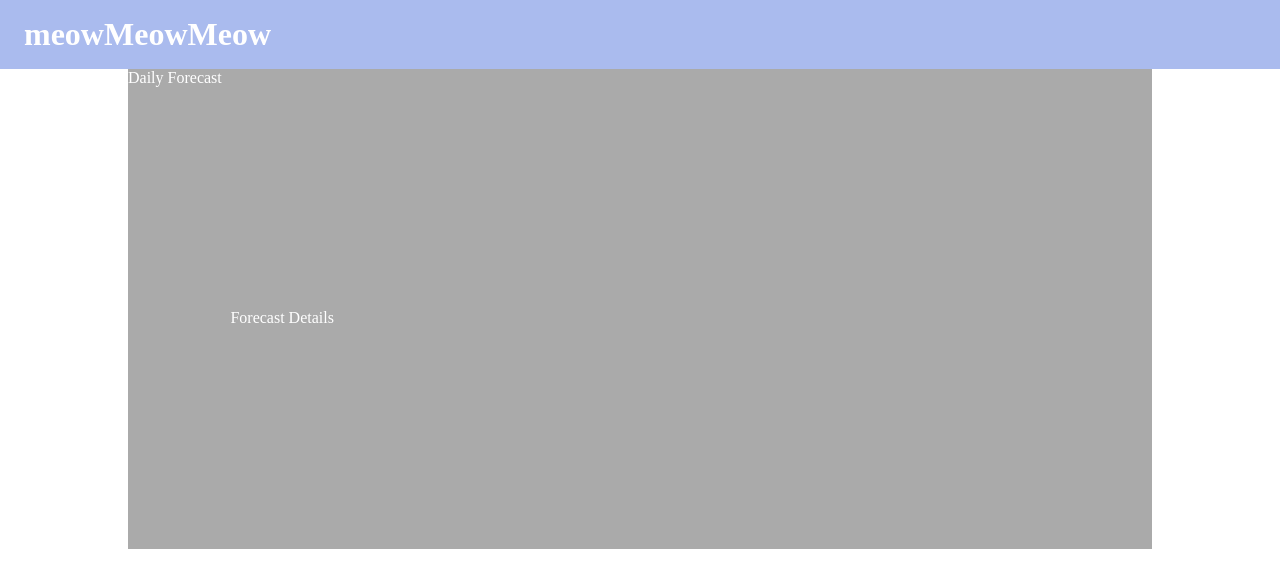
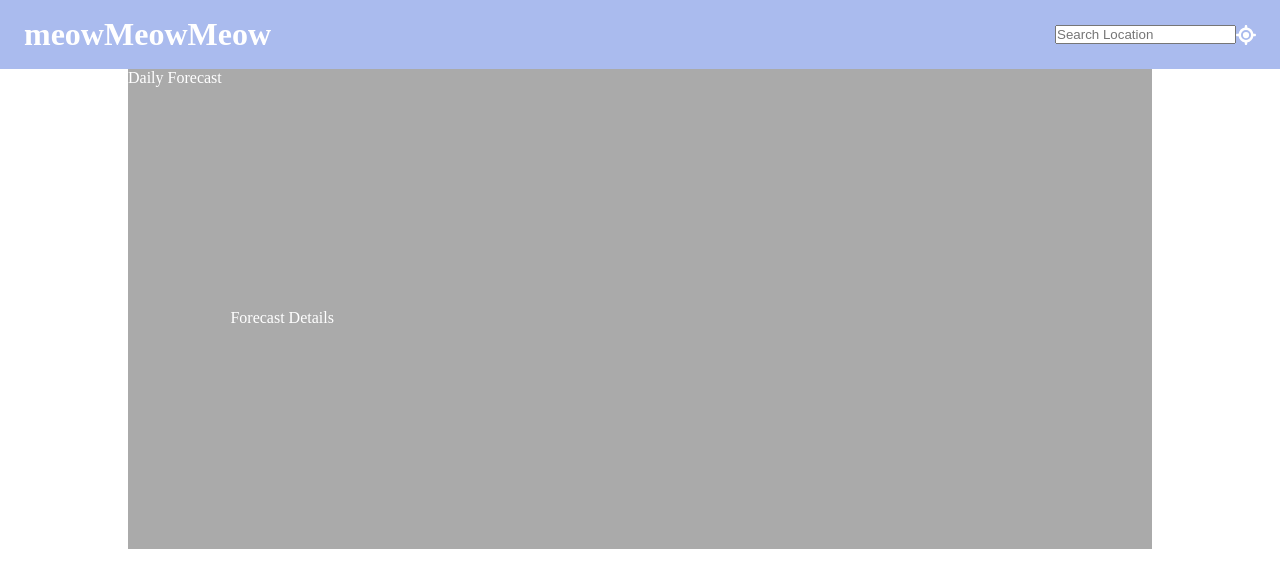
Before and after one commit to srirachy/neonweather, a React (Create React App) app: page / in a window 1280 px wide. Shown: the top 588 px of the page. Built offline with nearby package versions, Linux system fonts and the light colour scheme; no server answers.

Commit message:
feat(search bar) add code for search form, use event key to submit form, add fa icon to setup for user location

```diff
--- a/package.json
+++ b/package.json
@@ -3,6 +3,9 @@
   "version": "0.1.0",
   "private": true,
   "dependencies": {
+    "@fortawesome/fontawesome-svg-core": "^6.1.1",
+    "@fortawesome/free-solid-svg-icons": "^6.1.1",
+    "@fortawesome/react-fontawesome": "^0.1.18",
     "@testing-library/jest-dom": "^5.16.4",
     "@testing-library/react": "^13.2.0",
     "@testing-library/user-event": "^13.5.0",
--- a/src/components/Search.jsx
+++ b/src/components/Search.jsx
@@ -1,8 +1,25 @@
 import React, { useState, useEffect, useContext } from 'react';
+import styled from 'styled-components';
+import { FontAwesomeIcon } from '@fortawesome/react-fontawesome';
+import { faLocationCrosshairs } from '@fortawesome/free-solid-svg-icons';
 import { getLocation } from '../services/API';
 import LocationContext from '../utils/LocationContext';
 
-const Search = () => {
+const FormWrapper = styled.div`
+  display: flex;
+  flex-direction: row;
+`;
+
+const StyledFontAwesomeIcon = styled(FontAwesomeIcon)`
+  color: #ffffff;
+  font-size: 20px;
+  &:hover {
+    cursor: pointer;
+  }
+`;
+
+function Search() {
+  const [newLoc, setNewLoc] = useState('');
   const { curLoc, setCurLoc, setLat, setLng } =
     useContext(LocationContext);
   // call getLocation to set lat and lng values
@@ -10,10 +27,7 @@ const Search = () => {
     const getLatLon = async () => {
       if (curLoc) {
         const loc = await getLocation(curLoc);
-        // console.log(loc);
         if (loc.status === 'OK') {
-          // console.log(loc.results[0].geometry.location.lat);
-          // console.log(loc.results[0].geometry.location.lng);
           setLat(loc.results[0].geometry.location.lat);
           setLng(loc.results[0].geometry.location.lng);
         } else {
@@ -23,6 +37,56 @@ const Search = () => {
     };
     getLatLon();
   }, [curLoc, setLat, setLng]);
-};
+
+  // declare formSubmit before useEffect below
+  const formSubmit = (e) => {
+    e.preventDefault();
+    setCurLoc(newLoc);
+    setNewLoc('');
+  };
+
+  // handle enter event key
+  useEffect(() => {
+    const keyDownHandler = (event) => {
+      if (event.key === 'Enter') {
+        event.preventDefault();
+
+        formSubmit(event);
+      }
+    };
+
+    document.addEventListener('keydown', keyDownHandler);
+
+    return () => {
+      document.removeEventListener('keydown', keyDownHandler);
+    };
+  });
+
+  const renderForm = () => {
+    const formElmts = [];
+
+    formElmts.push(
+      <form id="search">
+        <label htmlFor="search" onSubmit={formSubmit}>
+          <input
+            placeholder="Search Location"
+            className="searchInput"
+            type="text"
+            value={newLoc}
+            onChange={(e) => setNewLoc(e.target.value)}
+          />
+        </label>
+      </form>,
+    );
+
+    formElmts.push(
+      <StyledFontAwesomeIcon icon={faLocationCrosshairs} />,
+    );
+
+    return formElmts;
+  };
+
+  return <FormWrapper>{renderForm()}</FormWrapper>;
+}
 
 export default Search;
```
Also changed, not shown: src/pages/Main.jsx (+0 -11 lines), 1 other file (tests, documents, lock files or other folders).
